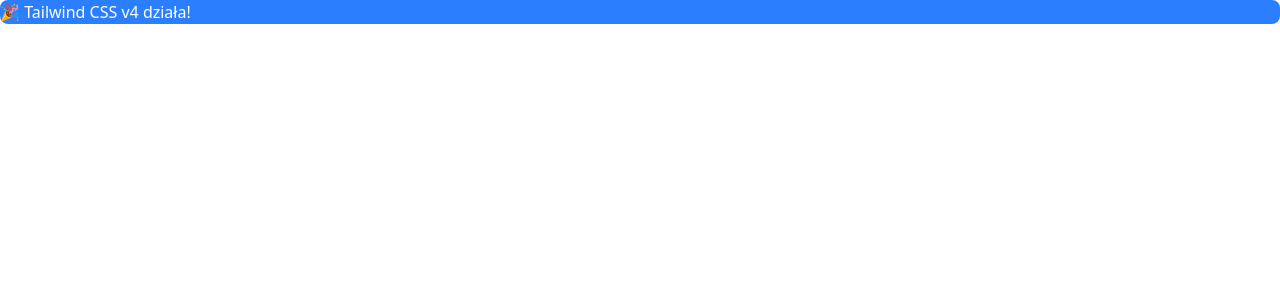
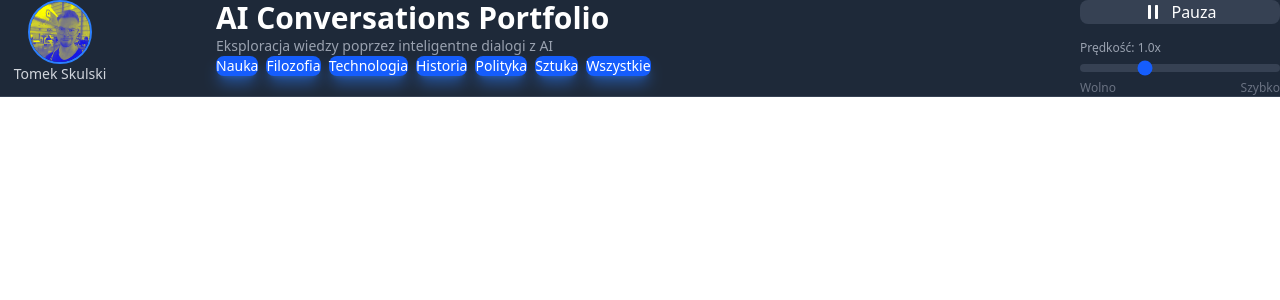
Before and after one commit to Skulak13/ai-prompting-sessions, a React (Vite) app: page / in a window 1280 px wide. Shown: the top 300 px of the page. Built offline with nearby package versions, Linux system fonts and the light colour scheme.

Commit message:
Header component

```diff
--- a/src/App.tsx
+++ b/src/App.tsx
@@ -1,10 +1,24 @@
+import { useState } from "react";
 import "./App.css";
+import Header from "./components/Header";
+import type { Category } from "./types";
 
 function App() {
+  const [activeCategories, setActiveCategories] = useState<Category[]>([
+    "wszystkie",
+  ]);
+  const [speed, setSpeed] = useState(1.0);
+  const [isPaused, setIsPaused] = useState(false);
+
   return (
-    <div className="bg-blue-500 text-white p-4 rounded-lg">
-      🎉 Tailwind CSS v4 działa!
-    </div>
+    <Header
+      activeCategories={activeCategories}
+      setActiveCategories={setActiveCategories}
+      speed={speed}
+      setSpeed={setSpeed}
+      isPaused={isPaused}
+      setIsPaused={setIsPaused}
+    />
   );
 }
 
--- /dev/null
+++ b/src/components/Header.tsx
@@ -0,0 +1,166 @@
+import type { Category } from "../types";
+import avatar from "../assets/images/skulfancy.webp";
+
+interface HeaderProps {
+  activeCategories: Category[];
+  setActiveCategories: (categories: Category[]) => void;
+  speed: number;
+  setSpeed: (speed: number) => void;
+  isPaused: boolean;
+  setIsPaused: (paused: boolean) => void;
+}
+
+const categories: Category[] = [
+  "nauka",
+  "filozofia",
+  "technologia",
+  "historia",
+  "polityka",
+  "sztuka",
+  "wszystkie",
+];
+
+const categoryLabels: Record<Category, string> = {
+  nauka: "Nauka",
+  filozofia: "Filozofia",
+  technologia: "Technologia",
+  historia: "Historia",
+  polityka: "Polityka",
+  sztuka: "Sztuka",
+  wszystkie: "Wszystkie",
+};
+
+export default function Header({
+  activeCategories,
+  setActiveCategories,
+  speed,
+  setSpeed,
+  isPaused,
+  setIsPaused,
+}: HeaderProps) {
+  const toggleCategory = (category: Category) => {
+    if (category === "wszystkie") {
+      setActiveCategories(["wszystkie"]);
+      return;
+    }
+
+    let newCategories = activeCategories.filter((c) => c !== "wszystkie");
+
+    if (newCategories.includes(category)) {
+      newCategories = newCategories.filter((c) => c !== category);
+      if (newCategories.length === 0) {
+        newCategories = ["wszystkie"];
+      }
+    } else {
+      newCategories.push(category);
+    }
+
+    setActiveCategories(newCategories);
+  };
+
+  const isCategoryActive = (category: Category) => {
+    return (
+      activeCategories.includes(category) ||
+      activeCategories.includes("wszystkie")
+    );
+  };
+
+  return (
+    <header className="bg-gray-800 border-b border-gray-700 px-8 py-6">
+      <div className="flex items-start justify-between gap-8">
+        {/* LEFT: Logo i nazwisko */}
+        <div className="flex flex-col items-center min-w-[120px]">
+          <img
+            src={avatar}
+            alt="Logo"
+            className="w-16 h-16 mb-2 rounded-full border-2 border-blue-500"
+          />
+          <p className="text-gray-300 text-sm font-medium">Tomek Skulski</p>
+        </div>
+
+        {/* CENTER: Tytuł, podtytuł i kategorie */}
+        <div className="flex-1 max-w-3xl">
+          {/* Tytuł i podtytuł */}
+          <div className="mb-6">
+            <h1 className="text-3xl font-bold text-white mb-2">
+              AI Conversations Portfolio
+            </h1>
+            <p className="text-gray-400 text-sm">
+              Eksploracja wiedzy poprzez inteligentne dialogi z AI
+            </p>
+          </div>
+
+          {/* Kategorie */}
+          <div className="flex flex-wrap gap-2">
+            {categories.map((category) => (
+              <button
+                key={category}
+                onClick={() => toggleCategory(category)}
+                className={`px-4 py-2 rounded-lg text-sm font-medium transition-all duration-200 ${
+                  isCategoryActive(category)
+                    ? "bg-blue-600 text-white shadow-lg shadow-blue-500/50"
+                    : "bg-gray-700 text-gray-300 hover:bg-gray-600"
+                }`}
+              >
+                {categoryLabels[category]}
+              </button>
+            ))}
+          </div>
+        </div>
+
+        {/* RIGHT: Kontrolki animacji */}
+        <div className="flex flex-col gap-4 min-w-[200px]">
+          {/* Przycisk Play/Pause */}
+          <button
+            onClick={() => setIsPaused(!isPaused)}
+            className="flex items-center justify-center gap-2 px-4 py-2 bg-gray-700 hover:bg-gray-600 text-white rounded-lg transition-colors"
+          >
+            {isPaused ? (
+              <>
+                <svg
+                  className="w-5 h-5"
+                  fill="currentColor"
+                  viewBox="0 0 20 20"
+                >
+                  <path d="M6.3 2.841A1.5 1.5 0 004 4.11V15.89a1.5 1.5 0 002.3 1.269l9.344-5.89a1.5 1.5 0 000-2.538L6.3 2.84z" />
+                </svg>
+                <span>Wznów</span>
+              </>
+            ) : (
+              <>
+                <svg
+                  className="w-5 h-5"
+                  fill="currentColor"
+                  viewBox="0 0 20 20"
+                >
+                  <path d="M5.75 3a.75.75 0 00-.75.75v12.5c0 .414.336.75.75.75h1.5a.75.75 0 00.75-.75V3.75A.75.75 0 007.25 3h-1.5zM12.75 3a.75.75 0 00-.75.75v12.5c0 .414.336.75.75.75h1.5a.75.75 0 00.75-.75V3.75a.75.75 0 00-.75-.75h-1.5z" />
+                </svg>
+                <span>Pauza</span>
+              </>
+            )}
+          </button>
+
+          {/* Suwak prędkości */}
+          <div className="flex flex-col gap-2">
+            <label className="text-gray-400 text-xs font-medium">
+              Prędkość: {speed.toFixed(1)}x
+            </label>
+            <input
+              type="range"
+              min="0.1"
+              max="3"
+              step="0.1"
+              value={speed}
+              onChange={(e) => setSpeed(parseFloat(e.target.value))}
+              className="w-full h-2 bg-gray-700 rounded-lg appearance-none cursor-pointer accent-blue-600"
+            />
+            <div className="flex justify-between text-xs text-gray-500">
+              <span>Wolno</span>
+              <span>Szybko</span>
+            </div>
+          </div>
+        </div>
+      </div>
+    </header>
+  );
+}
--- /dev/null
+++ b/src/types/index.ts
@@ -0,0 +1,28 @@
+export interface Chat {
+  id: string;
+  title: string;
+  category: Category;
+  content: string; // Treść konwersacji
+  skills: string[]; // Umiejętności promptowania
+  analysis: string; // Analiza konwersacji
+  relatedChats: string[]; // ID powiązanych chatów (dla konstelacji)
+  emoji?: string; // Opcjonalna emotka
+}
+
+export type Category =
+  | 'nauka'
+  | 'filozofia'
+  | 'technologia'
+  | 'historia'
+  | 'polityka'
+  | 'sztuka'
+  | 'wszystkie';
+
+export interface PhysicsBody {
+  id: string;
+  x: number;
+  y: number;
+  vx: number;
+  vy: number;
+  radius: number;
+}
```
Also changed, not shown: src/assets/images/skulfancy.webp (added).
